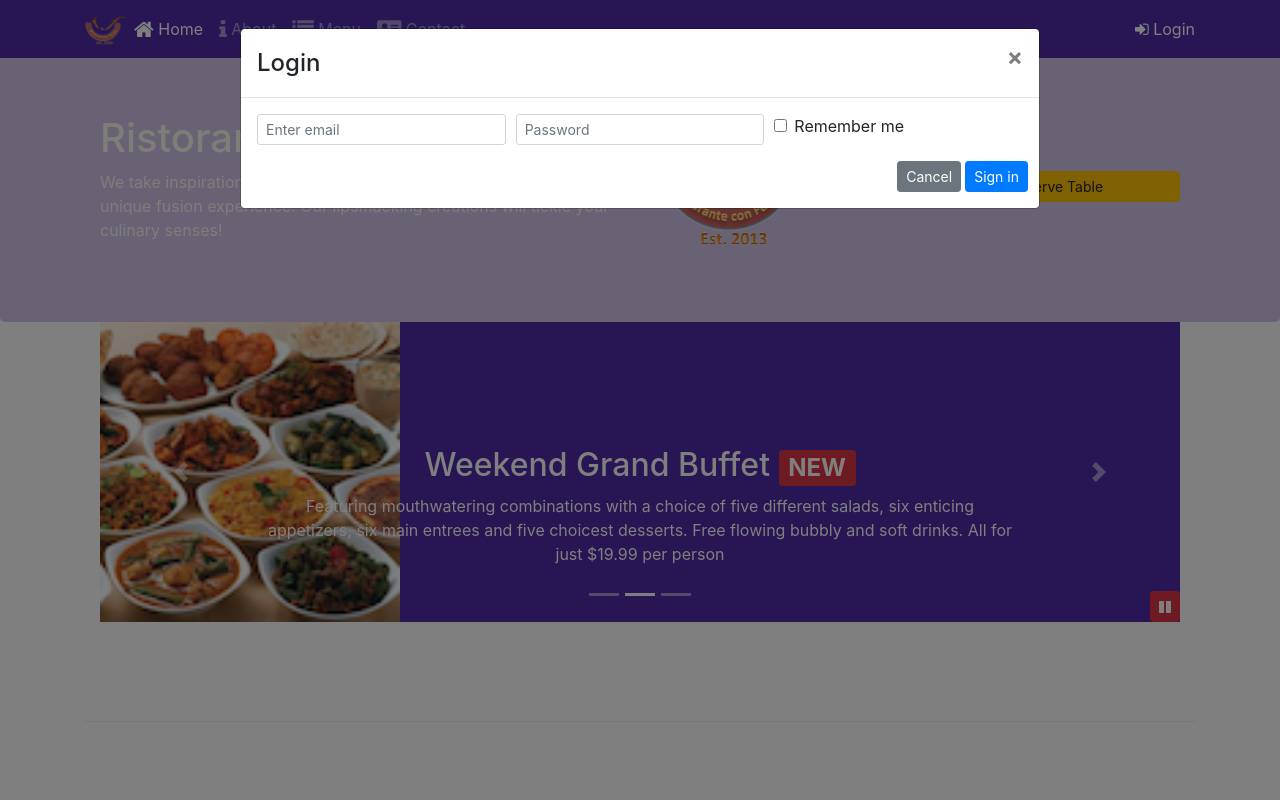
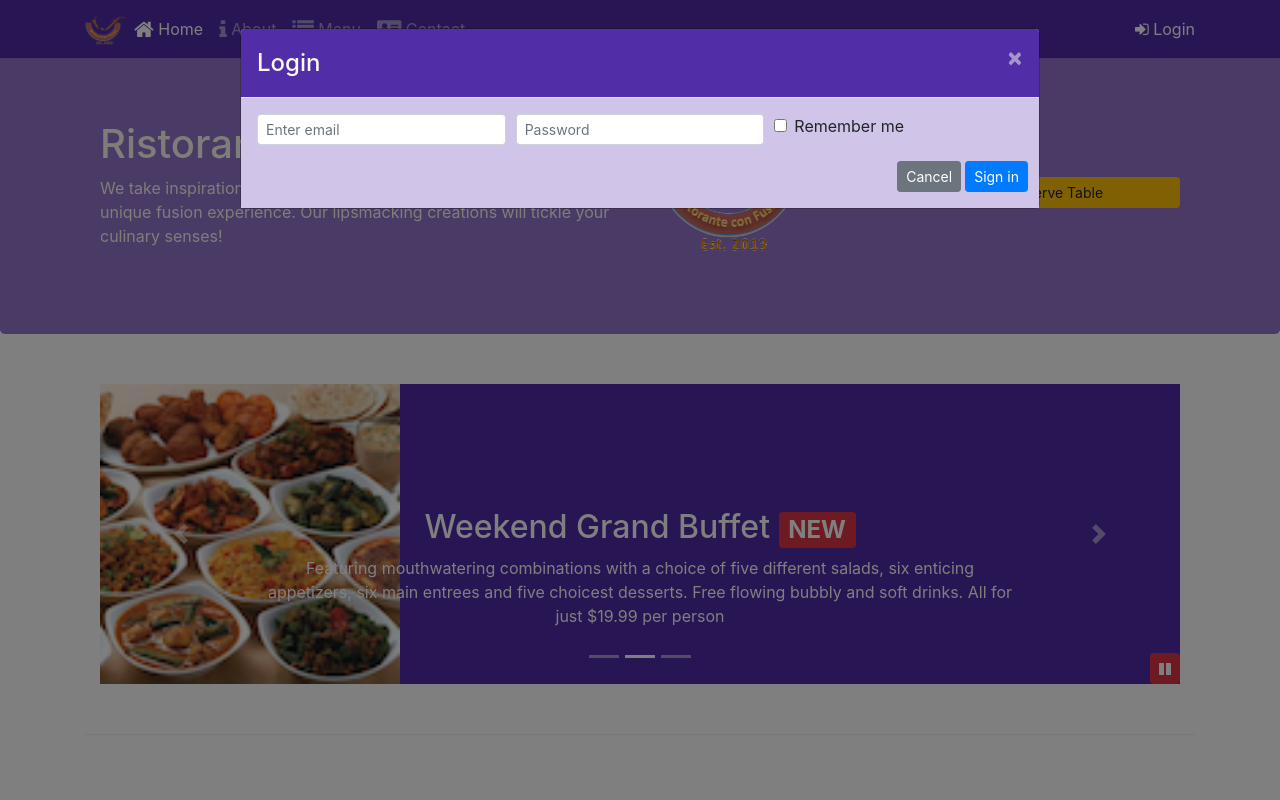
Before and after one commit to ontopoff/conf, a website: page index.html in a window 1280 px wide. Both pictures are taken after a click on the link "Login". Shown: the top 800 px of the page. Drawn offline with nearby package versions, Linux system fonts and the light colour scheme.

Commit message:
Assignment 4

```diff
--- a/css/styles.scss
+++ b/css/styles.scss
@@ -7,7 +7,19 @@ $carousel-item-height: 300px;
 
 @mixin zero-margin($pad-up-dn, $pad-left-right) {
   margin: 0 auto;
-  padding: $pad-up-dn, $pad-left-right;
+  padding: $pad-up-dn $pad-left-right;
+}
+
+.modal-header {
+  background-color: $background-dark;
+  color: floralwhite;
+  .close {
+    color: floralwhite;
+  }
+}
+
+.modal-body {
+  background-color: $background-pale;
 }
 
 .row-header {
@@ -27,7 +39,7 @@ $carousel-item-height: 300px;
 
 .jumbotron {
   @include zero-margin(70px, 30px);
-  background: $background-pale;
+  background: $background-light;
   color: floralwhite;
 }
 
@@ -70,6 +82,7 @@ body {
   right: 0;
   position: absolute;
   bottom: 0;
+  z-index: 1;
 }
 
 .lab-mb {
--- a/index.html
+++ b/index.html
@@ -39,7 +39,7 @@
                 </li>
             </ul>
             <span class="navbar-text">
-                <a data-toggle="modal" data-target="#loginModal">
+                <a id="loginButton">
                     <span class="fa fa-sign-in"></span> Login
                 </a>
             </span>
@@ -191,8 +191,7 @@
                 <img src="img/logo.png" alt="" class="img-fluid">
             </div>
             <div class="col-12 col-sm align-self-center">
-                <a role="button" class="btn btn-sm btn-warning btn-block" value="ReserveTable"
-                   data-toggle="modal" data-target="#reservingAtable">
+                <a role="button" class="btn btn-sm btn-warning btn-block" value="ReserveTable" id="reserveButton">
                     Reserve Table</a>
             </div>
         </div>
@@ -366,6 +365,12 @@
 <script src="node_modules/bootstrap/dist/js/bootstrap.min.js"></script>
 <script>
     $(document).ready(function(){
+        $('#reserveButton').click(function (){
+            $('#reservingAtable').modal('toggle');
+        });
+        $('#loginButton').click(function (){
+            $('#loginModal').modal('toggle');
+        });
         $('#mycarousel').carousel({interval: 2000});
         $('#carouselButton').click(function(){
             if($('#carouselButton').children('span').hasClass('fa-pause')) {
```
Also changed, not shown: css/styles.css.
